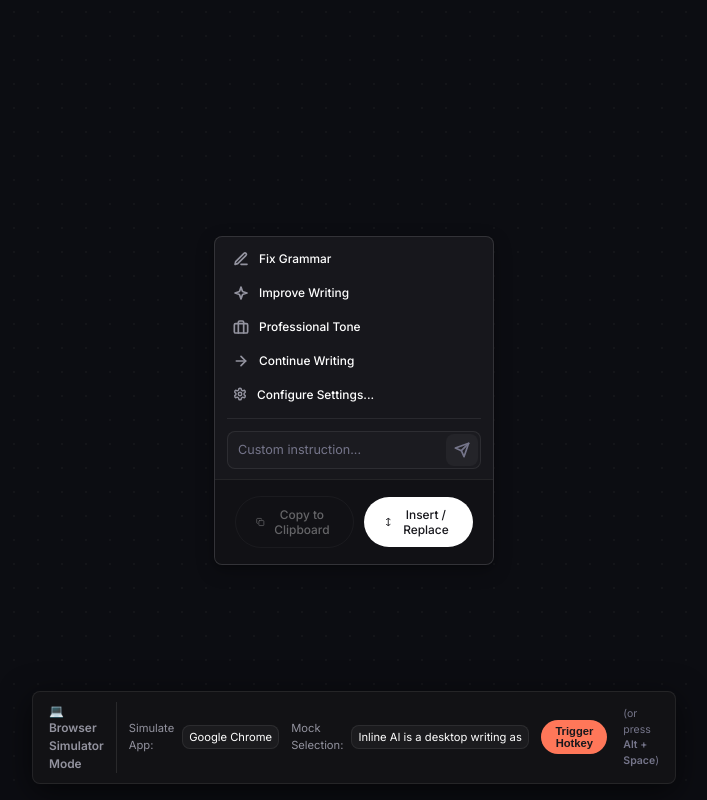
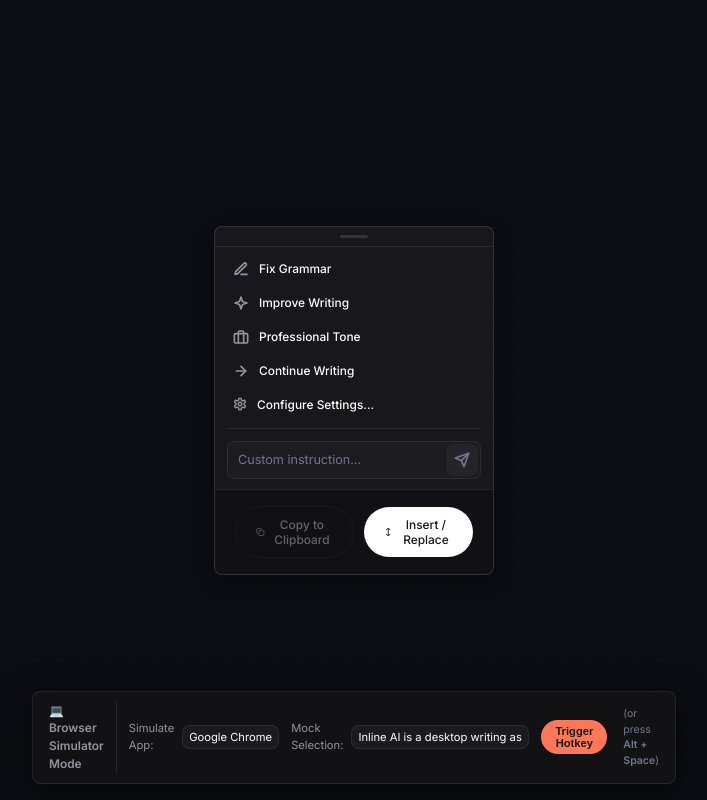
Before and after one commit to c1adumi/dadumi, a React (Vite) app: page / in a window 1280 px wide. Both pictures are taken after a click on the button "Trigger Hotkey". Shown: the whole page, without its empty margins (286-993 px from the left). Built offline with nearby package versions, Linux system fonts and the light colour scheme.

Commit message:
Add window drag support and fix cursor-relative positioning

```diff
--- a/src-tauri/capabilities/default.json
+++ b/src-tauri/capabilities/default.json
@@ -9,6 +9,7 @@
     "core:window:allow-show",
     "core:window:allow-hide",
     "core:window:allow-set-position",
-    "core:window:allow-set-focus"
+    "core:window:allow-set-focus",
+    "core:window:allow-start-dragging"
   ]
 }
--- a/src/App.tsx
+++ b/src/App.tsx
@@ -74,7 +74,14 @@ function App() {
   };
 
   return (
-    <div className={`app-root ${isTauri() ? "in-tauri" : "browser-env"}`}>
+    <div
+      className={`app-root ${isTauri() ? "in-tauri" : "browser-env"}`}
+      onClick={(e) => {
+        if (e.target === e.currentTarget) {
+          handleHide();
+        }
+      }}
+    >
       {/* Floating Overlay Menu */}
       {isOpen && (
         <FloatingMenu
--- a/src/components/FloatingMenu.tsx
+++ b/src/components/FloatingMenu.tsx
@@ -26,6 +26,13 @@ export default function FloatingMenu({
 
   const streamEndRef = useRef<HTMLDivElement>(null);
   const abortControllerRef = useRef<AbortController | null>(null);
+
+  const handleDragStart = async (e: React.MouseEvent) => {
+    if (e.button !== 0 || !isTauri()) return;
+    e.preventDefault();
+    const { getCurrentWindow } = await import("@tauri-apps/api/window");
+    getCurrentWindow().startDragging();
+  };
 
   // Auto scroll streaming response
   useEffect(() => {
@@ -232,7 +239,11 @@ export default function FloatingMenu({
   };
 
   return (
-    <div className={`glass-container ${isGenerating ? "processing" : ""}`}>
+    <div data-tauri-drag-region className={`glass-container ${isGenerating ? "processing" : ""}`}>
+      <div data-tauri-drag-region className="drag-handle" onMouseDown={handleDragStart}>
+        <span className="drag-indicator" />
+      </div>
+
       {/* Main Content Area */}
       <main className="scroll-content">
         {/* AI Action Presets */}
--- a/src/styles/index.css
+++ b/src/styles/index.css
@@ -100,6 +100,30 @@ body,
   overflow: hidden;
   position: relative;
   animation: cohereSlideIn 0.25s cubic-bezier(0.16, 1, 0.3, 1) forwards;
+}
+
+.drag-handle {
+  height: 20px;
+  width: 100%;
+  display: flex;
+  align-items: center;
+  justify-content: center;
+  flex-shrink: 0;
+  cursor: grab;
+  user-select: none;
+  border-bottom: 1px solid var(--border-light);
+}
+
+.drag-handle:active {
+  cursor: grabbing;
+}
+
+.drag-indicator {
+  display: block;
+  width: 28px;
+  height: 3px;
+  background: rgba(255, 255, 255, 0.12);
+  border-radius: var(--radius-xs);
 }
 
 /* Streaming state: subtle border highlighting rather than glowing drops */
```
Also changed, not shown: 1 other file (tests, documents, lock files or other folders).
